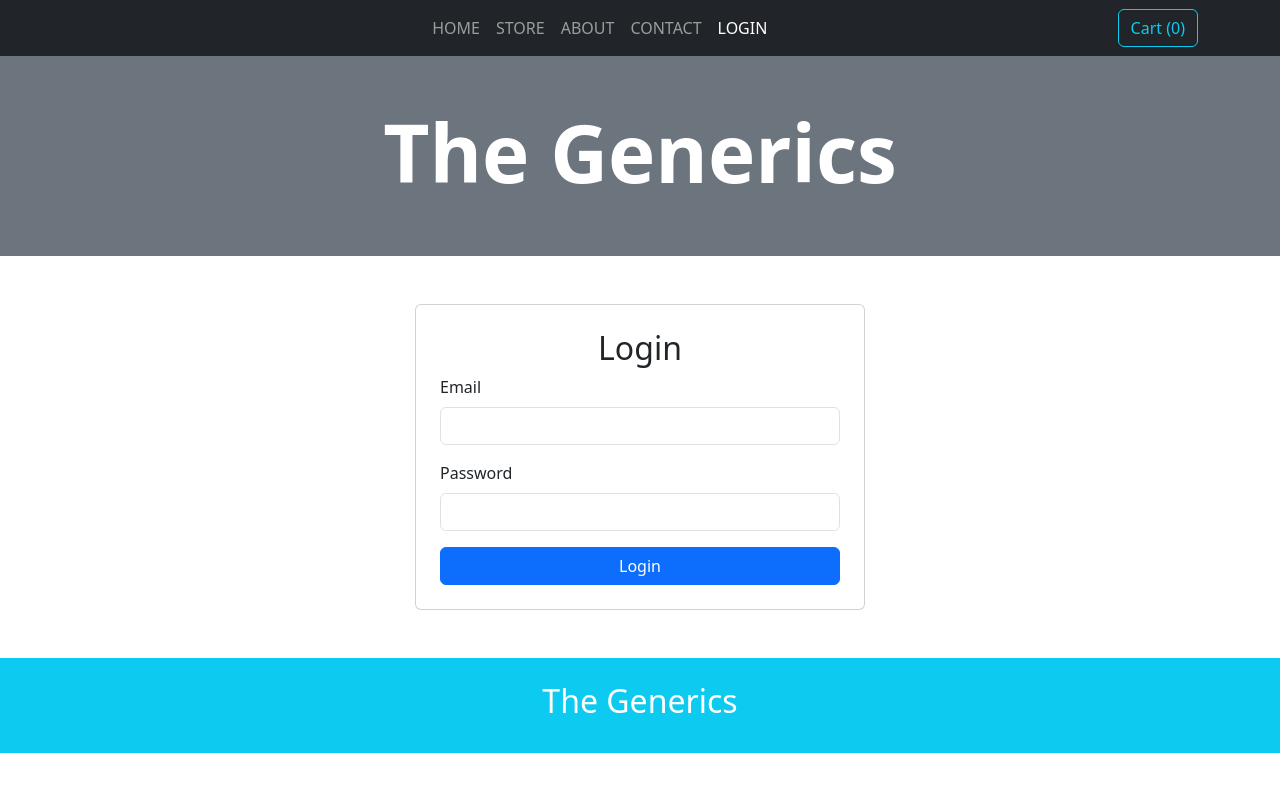
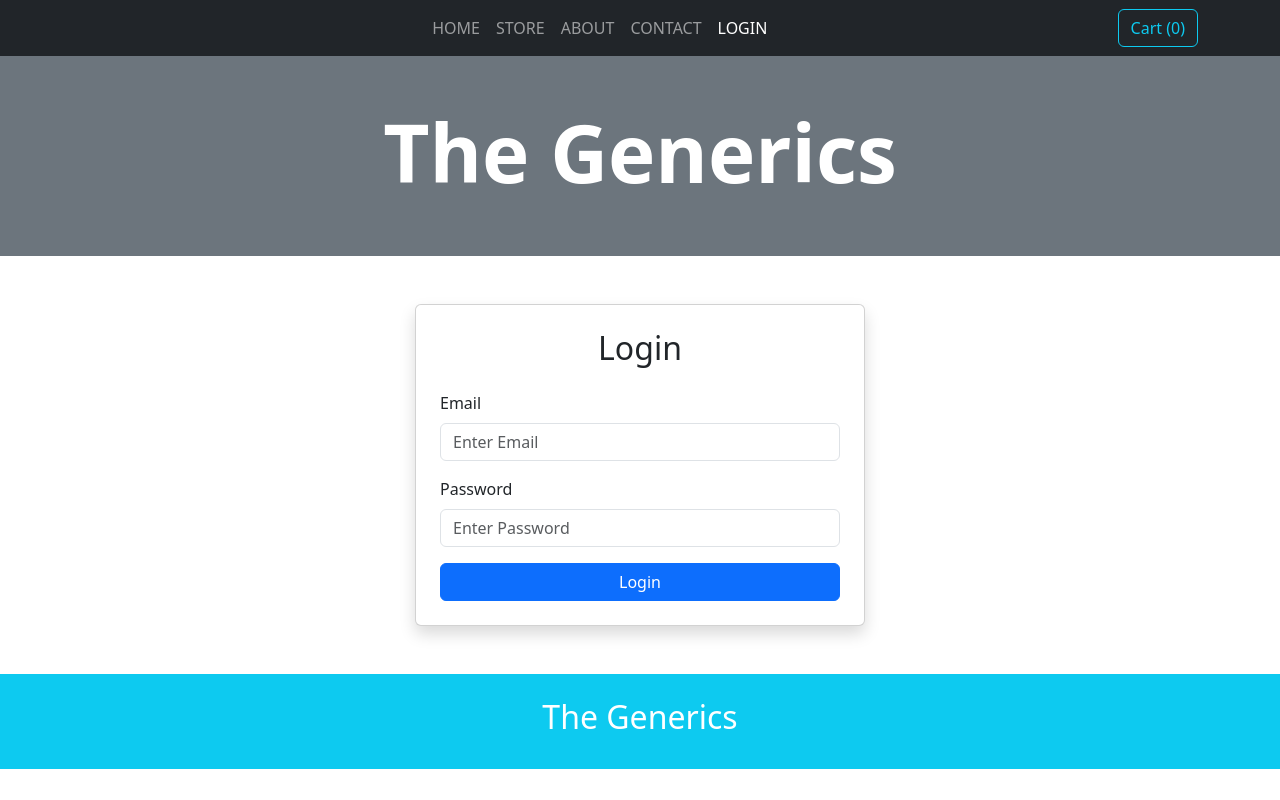
Before and after one commit to student-akram/E-Commerce-Sharpner-Assignment-, a React (Vite) app: page /login in a window 1280 px wide. Built offline with nearby package versions, Linux system fonts and the light colour scheme.

Commit message:
Adding Login to e-commerce

```diff
--- a/src/App.jsx
+++ b/src/App.jsx
@@ -47,10 +47,16 @@ function App() {
           element={<Home />}
         />
 
-        <Route
-          path="/store"
-          element={<Store />}
-        />
+<Route
+  path="/store"
+  element={
+    isLoggedIn ? (
+      <Store />
+    ) : (
+      <Navigate to="/login" />
+    )
+  }
+/>
 
         <Route
           path="/about"
--- a/src/pages/Login.jsx
+++ b/src/pages/Login.jsx
@@ -6,6 +6,7 @@ import {
   Button,
 } from "react-bootstrap";
 import { AuthContext } from "../components/context/AuthContext";
+import { useNavigate } from "react-router-dom";
 
 const Login = () => {
   const [email, setEmail] =
@@ -17,14 +18,21 @@ const Login = () => {
   const [isLoading, setIsLoading] =
     useState(false);
 
+  const [error, setError] =
+    useState("");
+
   const { login } =
     useContext(AuthContext);
+
+  const navigate =
+    useNavigate();
 
   const loginHandler = async (
     event
   ) => {
     event.preventDefault();
 
+    setError("");
     setIsLoading(true);
 
     try {
@@ -56,7 +64,7 @@ const Login = () => {
         );
       }
 
-      // Store token in Context
+      // Save token in Context + LocalStorage
       login(data.idToken);
 
       console.log(
@@ -64,12 +72,11 @@ const Login = () => {
         data.idToken
       );
 
-      alert(
-        "Login Successful"
-      );
+      // Redirect to Store Page
+      navigate("/store");
 
     } catch (error) {
-      alert(error.message);
+      setError(error.message);
     }
 
     setIsLoading(false);
@@ -78,14 +85,20 @@ const Login = () => {
   return (
     <Container className="mt-5">
       <Card
-        className="p-4 mx-auto"
+        className="p-4 mx-auto shadow"
         style={{
           maxWidth: "450px",
         }}
       >
-        <h2 className="text-center">
+        <h2 className="text-center mb-4">
           Login
         </h2>
+
+        {error && (
+          <p className="text-danger text-center">
+            {error}
+          </p>
+        )}
 
         <Form
           onSubmit={
@@ -99,6 +112,7 @@ const Login = () => {
 
             <Form.Control
               type="email"
+              placeholder="Enter Email"
               value={email}
               onChange={(e) =>
                 setEmail(
@@ -116,6 +130,7 @@ const Login = () => {
 
             <Form.Control
               type="password"
+              placeholder="Enter Password"
               value={password}
               onChange={(e) =>
                 setPassword(
```
